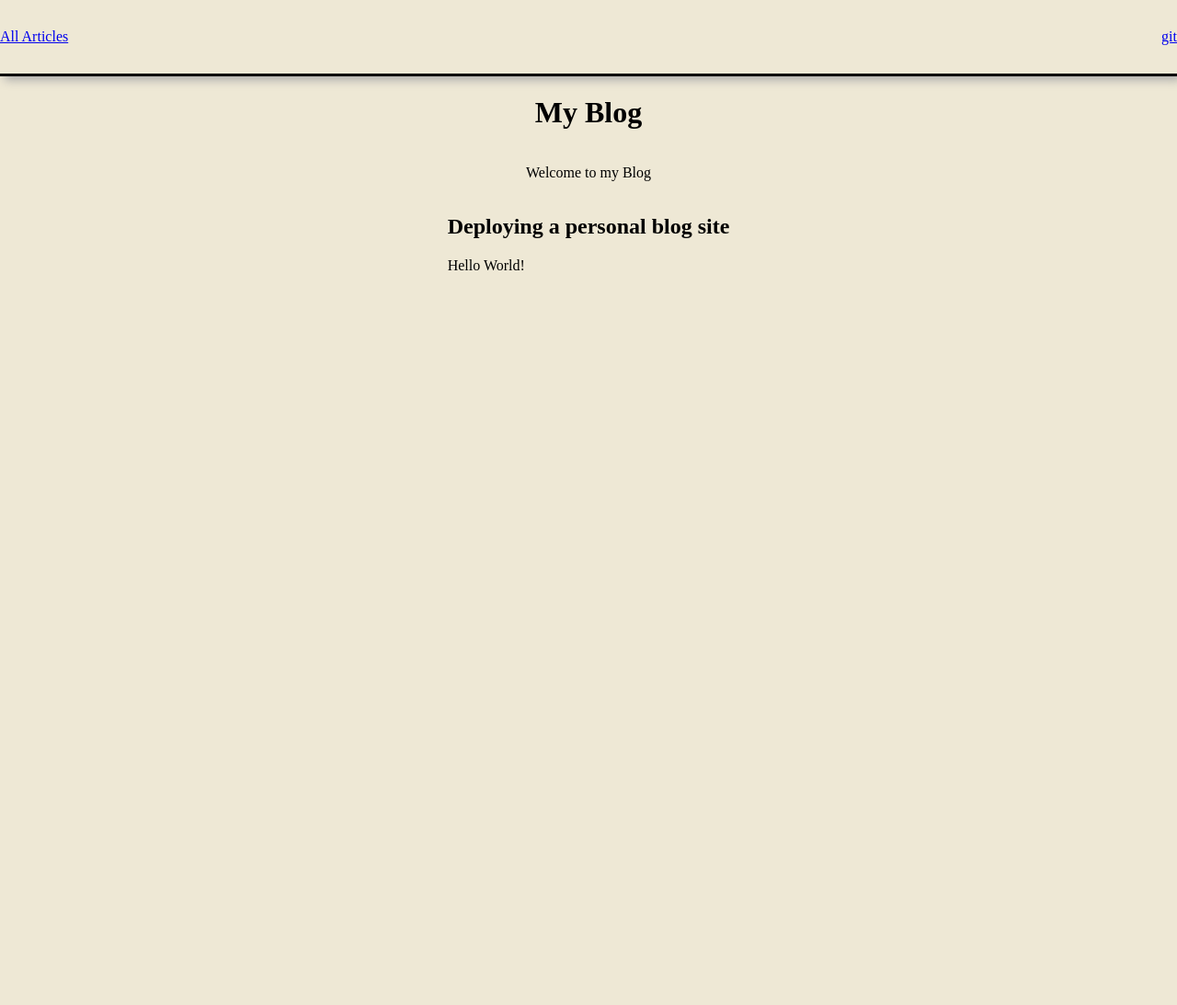
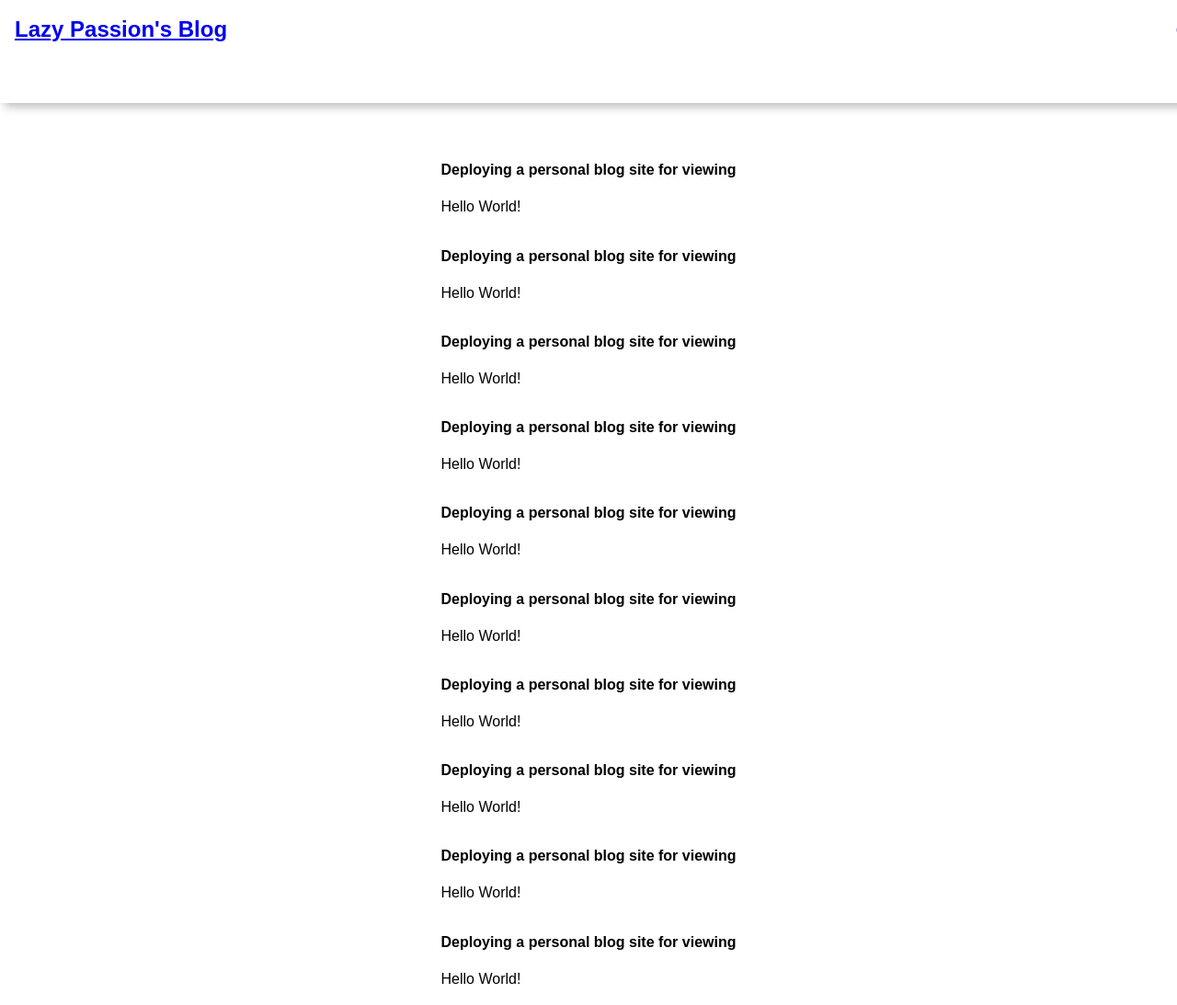
Before and after one commit to arthmis/arthmis.github.io, a plain HTML site: page frontend/index.html in a window 1280 px wide. Shown: the whole page at 92% size. Before the commit the page ends 800 px from the top, so only its background shows below. Drawn offline with Linux system fonts and the light colour scheme.

Commit message:
experimenting with layout for article content

```diff
--- a/frontend/index.css
+++ b/frontend/index.css
@@ -2,22 +2,34 @@ html, body {
     height: 100%;
     margin: 0;
     padding: 0;
-    background: #eee8d5;
+    background: white;
     font-size: 16px;
+    font-family: sans-serif;
 
 }
+header {
+    height: 10%;
+}
 nav {
-    height: 10%;
+    height: 8%;
     width: 100%;
-    /* margin: 0;
-    padding: 0; */
-    box-shadow: 5px 4px 10px #aaaaaa;
-    border-bottom-style: solid;
+    box-shadow: 5px 4px 10px #bbbbbb;
+    /* border-bottom-style: solid;  */
     display: flex;
     width: 100%;
     align-items: center;
     justify-content: space-between;
+    position: fixed;
+    top: 0;
+    padding-right: 1em;
+    padding-left: 1em;
+    padding-bottom: 3em;
+    background-color: rgba(255, 255, 255, 0.95);
 
+}
+
+h2 {
+    font-size: 1em;
 }
 
 .menu {
@@ -36,4 +48,10 @@ nav {
     display: flex;
     flex-direction: column;
     align-items: center;
+    justify-items: center;
+    line-height: 1.5;
+    padding-top: 80px;
+    /* padding-right: 1em;
+    padding-left: 1em; */
+    width: 100%;
 }
--- a/frontend/index.html
+++ b/frontend/index.html
@@ -1,25 +1,62 @@
 <!DOCTYPE html>
 <html lang="en">
+
 <head>
-  <meta content="text/html" charset="utf-8"/>
+  <meta content="text/html" charset="utf-8" />
   <title>buttah Blog</title>
   <link rel="stylesheet" href="index.css">
   <link rel="javascript" href="index.js">
 </head>
+
 <body>
+  <header>
     <nav id="nav-ul">
-				  <a id="home" href="index.html">All Articles</a>
+      <h1><a id="home" href="index.html">Lazy Passion's Blog</a></h1>
       <a id="github" class="menu" href="https://github.com/lazypassion" target="_blank">git</a>
     </nav>
+  </header>
   <div id="content">
-          <h1>My Blog</h1>
-
-          <p>Welcome to my Blog</p>
     <article>
-            <h2>Deploying a personal blog site</h2>
+      <h2>Deploying a personal blog site for viewing</h2>
       <p>Hello World!</p>
     </article>
+    <article>
+      <h2>Deploying a personal blog site for viewing</h2>
+      <p>Hello World!</p>
+    </article>
+    <article>
+      <h2>Deploying a personal blog site for viewing</h2>
+      <p>Hello World!</p>
+    </article>
+    <article>
+      <h2>Deploying a personal blog site for viewing</h2>
+      <p>Hello World!</p>
+    </article>
+    <article>
+      <h2>Deploying a personal blog site for viewing</h2>
+      <p>Hello World!</p>
+    </article>
+    <article>
+      <h2>Deploying a personal blog site for viewing</h2>
+      <p>Hello World!</p>
+    </article>
+    <article>
+      <h2>Deploying a personal blog site for viewing</h2>
+      <p>Hello World!</p>
+    </article>
+    <article>
+      <h2>Deploying a personal blog site for viewing</h2>
+      <p>Hello World!</p>
+    </article>
+    <article>
+      <h2>Deploying a personal blog site for viewing</h2>
+      <p>Hello World!</p>
+    </article>
+    <article>
+      <h2>Deploying a personal blog site for viewing</h2>
+      <p>Hello World!</p>
+    </article>
+  </div>
 
-      </div>
 <body>
 <html>
```
Also changed, not shown: 2 other files. Lines whose indentation alone changed are shown as unchanged.
